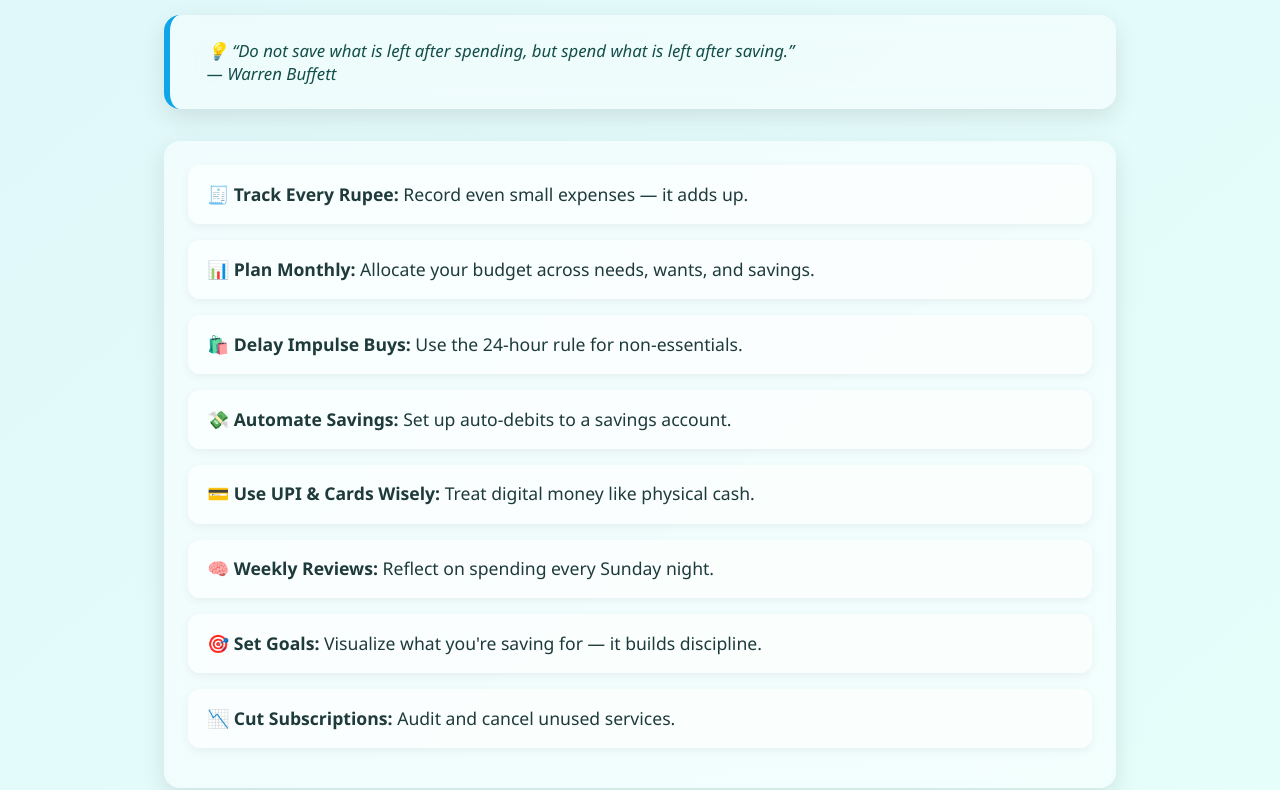
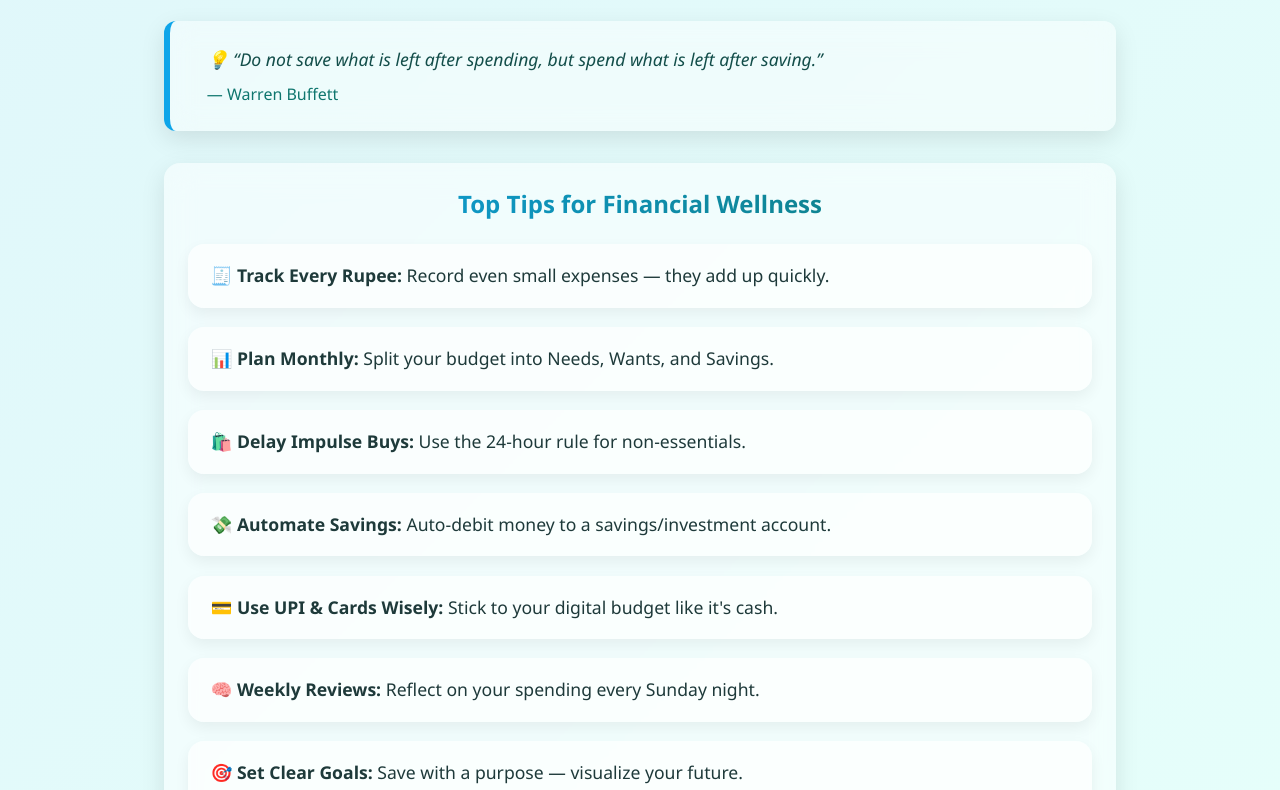
Before and after one commit to imrishu18/TrackMate_Smart_Expense_Tracker_System, a website: page public/smarttips.html in a window 1280 px wide. Shown: the part 173-963 px from the top of the page. Drawn offline with Linux system fonts and the light colour scheme.

Commit message:
Updated images

```diff
--- a/public/smarttips.html
+++ b/public/smarttips.html
@@ -18,37 +18,37 @@
   </header>
 
   <main class="container">
-    <h2 class="page-title">Smart Spending & Saving Tips</h2>
+    <h2 class="page-title"> Smart Spending & Saving Tips</h2>
 
     <!-- Inspirational Quote -->
     <section class="glass-box quote-box">
-      <p>💡 <em>“Do not save what is left after spending, but spend what is left after saving.”</em><br>— Warren Buffett</p>
+      <p>💡 <em>“Do not save what is left after spending, but spend what is left after saving.”</em><br><span class="quote-author">— Warren Buffett</span></p>
     </section>
 
-    <!-- Smart Tips List -->
+    <!-- Tips Section -->
     <section class="glass-box tips-list">
+      <h3 class="section-heading">Top Tips for Financial Wellness</h3>
       <ul>
-        <li><strong>🧾 Track Every Rupee:</strong> Record even small expenses — it adds up.</li>
-        <li><strong>📊 Plan Monthly:</strong> Allocate your budget across needs, wants, and savings.</li>
+        <li><strong>🧾 Track Every Rupee:</strong> Record even small expenses — they add up quickly.</li>
+        <li><strong>📊 Plan Monthly:</strong> Split your budget into Needs, Wants, and Savings.</li>
         <li><strong>🛍️ Delay Impulse Buys:</strong> Use the 24-hour rule for non-essentials.</li>
-        <li><strong>💸 Automate Savings:</strong> Set up auto-debits to a savings account.</li>
-        <li><strong>💳 Use UPI & Cards Wisely:</strong> Treat digital money like physical cash.</li>
-        <li><strong>🧠 Weekly Reviews:</strong> Reflect on spending every Sunday night.</li>
-        <li><strong>🎯 Set Goals:</strong> Visualize what you're saving for — it builds discipline.</li>
-        <li><strong>📉 Cut Subscriptions:</strong> Audit and cancel unused services.</li>
+        <li><strong>💸 Automate Savings:</strong> Auto-debit money to a savings/investment account.</li>
+        <li><strong>💳 Use UPI & Cards Wisely:</strong> Stick to your digital budget like it's cash.</li>
+        <li><strong>🧠 Weekly Reviews:</strong> Reflect on your spending every Sunday night.</li>
+        <li><strong>🎯 Set Clear Goals:</strong> Save with a purpose — visualize your future.</li>
+        <li><strong>📉 Cut Subscriptions:</strong> Cancel anything unused or underutilized.</li>
       </ul>
     </section>
 
     <!-- Second Quote -->
     <section class="glass-box quote-box">
-      <p>📘 <em>"A budget is telling your money where to go, instead of wondering where it went."</em><br>— Dave Ramsey</p>
+      <p>📘 <em>"A budget is telling your money where to go, instead of wondering where it went."</em><br><span class="quote-author">— Dave Ramsey</span></p>
     </section>
   </main>
 
-  <!-- JavaScript for navigation -->
   <script>
     document.getElementById("backBtn").addEventListener("click", () => {
-      window.location.href = "dashboard.html"; // adjust path if needed
+      window.location.href = "dashboard.html";
     });
   </script>
 </body>
--- a/src/css/budget.css
+++ b/src/css/budget.css
@@ -1,3 +1,4 @@
+/* Reset & Base */
 * {
   margin: 0;
   padding: 0;
@@ -6,7 +7,7 @@
 }
 
 body {
-  background: linear-gradient(135deg, #e0f7fa, #e6fffa);
+  background: linear-gradient(to bottom right, #e0f7fa, #e6fffa);
   color: #083344;
   min-height: 100vh;
 }
@@ -19,8 +20,8 @@ body {
   display: flex;
   justify-content: space-between;
   align-items: center;
+  box-shadow: 0 2px 10px rgba(0, 0, 0, 0.05);
   border-bottom: 1px solid rgba(0, 0, 0, 0.05);
-  box-shadow: 0 2px 10px rgba(0, 0, 0, 0.05);
 }
 
 .logo-container {
@@ -45,12 +46,12 @@ body {
 .back-btn {
   background: linear-gradient(to right, #0ea5e9, #0f766e);
   border: none;
-  padding: 0.4rem 1rem;
+  padding: 0.45rem 1rem;
   color: white;
   font-weight: 600;
   border-radius: 8px;
   cursor: pointer;
-  transition: all 0.3s ease;
+  transition: transform 0.3s ease, box-shadow 0.3s ease;
 }
 
 .back-btn:hover {
@@ -58,16 +59,17 @@ body {
   box-shadow: 0 4px 12px rgba(14, 165, 233, 0.3);
 }
 
-/* Main Container */
+/* Container */
 .main-container {
-  max-width: 900px;
-  margin: 2rem auto;
-  padding: 1rem;
+  max-width: 1000px;
+  margin: 2.5rem auto;
+  padding: 1.2rem;
   display: flex;
   flex-direction: column;
   gap: 2rem;
 }
 
+/* Title */
 .title {
   text-align: center;
   font-size: 2.2rem;
@@ -77,67 +79,61 @@ body {
   color: transparent;
 }
 
-/* Cards */
+/* Glass Card */
 .glass-card {
   background: rgba(255, 255, 255, 0.5);
+  backdrop-filter: blur(15px);
   border-radius: 16px;
-  backdrop-filter: blur(20px);
   padding: 2rem;
-  border: 1px solid rgba(0, 0, 0, 0.05);
-  box-shadow: 0 6px 20px rgba(0, 0, 0, 0.08);
-  transition: transform 0.2s ease, box-shadow 0.3s ease;
-}
-
-.glass-card:hover {
-  transform: translateY(-2px);
-  box-shadow: 0 10px 30px rgba(0, 0, 0, 0.12);
+  box-shadow: 0 6px 24px rgba(0, 0, 0, 0.1);
 }
 
 /* Budget Form */
 .budget-form label {
   font-weight: 600;
+  display: block;
   margin-top: 1rem;
-  display: block;
 }
 
 .budget-form input,
 .budget-form select {
   width: 100%;
   padding: 0.8rem;
+  margin-top: 0.4rem;
+  border-radius: 10px;
   border: 1px solid #cbd5e1;
-  border-radius: 10px;
-  margin-top: 0.4rem;
-  background-color: #f0fdfa;
+  background: #f0fdfa;
   color: #083344;
   transition: all 0.3s ease;
 }
 
 .budget-form input:focus,
 .budget-form select:focus {
-  border-color: #0ea5e9;
+  border: 1px solid #0ea5e9;
+  box-shadow: 0 0 0 2px rgba(14, 165, 233, 0.2);
   outline: none;
-  box-shadow: 0 0 0 2px rgba(14, 165, 233, 0.2);
 }
 
+/* Save Button */
 .save-btn {
   width: 100%;
   margin-top: 1.5rem;
   padding: 0.9rem;
   background: linear-gradient(to right, #0ea5e9, #0f766e);
   color: white;
+  font-weight: bold;
   border: none;
   border-radius: 10px;
-  font-weight: bold;
   cursor: pointer;
-  transition: 0.3s ease;
+  transition: transform 0.2s ease;
 }
 
 .save-btn:hover {
-  transform: scale(1.03);
+  transform: translateY(-1px);
   box-shadow: 0 4px 14px rgba(14, 165, 233, 0.3);
 }
 
-/* Budget List */
+/* Budget List Section */
 .list-header {
   display: flex;
   justify-content: space-between;
@@ -145,12 +141,16 @@ body {
   margin-bottom: 1rem;
 }
 
+/* ✅ Updated: Stylish Heading */
 .section-heading {
-  font-size: 1.5rem;
-  font-weight: 600;
-  color: #0f766e;
+  font-size: 1.7rem;
+  font-weight: 700;
+  background: linear-gradient(to right, #0ea5e9, #0f766e);
+  -webkit-background-clip: text;
+  color: transparent;
 }
 
+/* Clear All Button */
 .clear-all-btn {
   background: transparent;
   border: 2px solid #0ea5e9;
@@ -159,25 +159,25 @@ body {
   padding: 0.4rem 0.9rem;
   font-weight: 600;
   cursor: pointer;
-  transition: 0.3s ease;
+  transition: all 0.3s ease;
 }
 
 .clear-all-btn:hover {
-  background-color: #0ea5e9;
+  background: #0ea5e9;
   color: white;
   transform: translateY(-1px);
 }
 
+/* Budget Items */
 .budget-list {
   list-style: none;
   padding-left: 0;
-  line-height: 1.8rem;
 }
 
 .budget-list li {
   background: rgba(255, 255, 255, 0.4);
   border-radius: 10px;
-  padding: 0.7rem 1rem;
+  padding: 0.75rem 1rem;
   margin-bottom: 0.6rem;
   color: #065f46;
   font-weight: 500;
@@ -185,20 +185,36 @@ body {
   display: flex;
   justify-content: space-between;
   align-items: center;
+  transition: background 0.3s, transform 0.2s ease;
 }
 
 .budget-list li:hover {
   background: rgba(14, 165, 233, 0.1);
   transform: translateY(-2px);
 }
+
+/* ✅ Updated Icon Colors */
 .icon-actions {
   display: flex;
   gap: 0.8rem;
-  font-size: 1.1rem;
-  color: #0f766e;
+  font-size: 1.2rem;
 }
 
-.edit-icon:hover,
+.edit-icon {
+  color: #0ea5e9;
+}
+
+.edit-icon:hover {
+  color: #0369a1;
+  cursor: pointer;
+  transform: scale(1.2);
+  transition: 0.2s ease;
+}
+
+.delete-icon {
+  color: #f43f5e;
+}
+
 .delete-icon:hover {
   color: #dc2626;
   cursor: pointer;
--- a/src/css/smarttips.css
+++ b/src/css/smarttips.css
@@ -1,4 +1,4 @@
-
+/* Reset & Base */
 * {
   margin: 0;
   padding: 0;
@@ -57,24 +57,26 @@ body {
   box-shadow: 0 4px 12px rgba(14, 165, 233, 0.3);
 }
 
+/* Container */
 .container {
   max-width: 1000px;
   margin: 2.5rem auto;
   padding: 0 1.5rem;
 }
 
-/* Titles */
+/* Page Title */
 .page-title {
   text-align: center;
-  font-size: 2.2rem;
-  margin-bottom: 2rem;
+  font-size: 2.4rem;
+  margin-bottom: 2.5rem;
   background: linear-gradient(to right, #0ea5e9, #0f766e);
   -webkit-background-clip: text;
   color: transparent;
   font-weight: bold;
+  line-height: 1.2;
 }
 
-/* Glass Box */
+/* Glassmorphism Box */
 .glass-box {
   background: rgba(255, 255, 255, 0.5);
   backdrop-filter: blur(15px);
@@ -88,6 +90,17 @@ body {
   transform: translateY(-2px);
 }
 
+/* Section Heading */
+.section-heading {
+  font-size: 1.5rem;
+  margin-bottom: 1.5rem;
+  font-weight: 600;
+  text-align: center;
+  background: linear-gradient(to right, #0ea5e9, #0f766e);
+  -webkit-background-clip: text;
+  color: transparent;
+}
+
 /* Tips List */
 .tips-list ul {
   list-style: none;
@@ -96,22 +109,37 @@ body {
   line-height: 1.8;
 }
 .tips-list li {
-  background: rgba(255, 255, 255, 0.6);
-  margin-bottom: 1rem;
-  padding: 0.85rem 1.2rem;
-  border-radius: 12px;
-  box-shadow: 0 3px 10px rgba(0, 0, 0, 0.05);
+  background: rgba(255, 255, 255, 0.65);
+  margin-bottom: 1.2rem;
+  padding: 1rem 1.4rem;
+  border-radius: 16px;
+  box-shadow: 0 6px 15px rgba(0, 0, 0, 0.06);
+  transition: transform 0.2s ease;
+}
+.tips-list li:hover {
+  transform: translateY(-2px);
+  background: rgba(255, 255, 255, 0.75);
 }
 
 /* Quotes */
 .quote-box {
   font-style: italic;
-  font-size: 1.05rem;
+  font-size: 1.1rem;
   background: rgba(255, 255, 255, 0.45);
   color: #134e4a;
   border-left: 6px solid #0ea5e9;
+  border-radius: 12px;
 }
 .quote-box p {
   margin: 0;
   padding-left: 0.8rem;
+  line-height: 1.6;
 }
+
+.quote-author {
+  display: block;
+  font-size: 1rem;
+  font-style: normal;
+  margin-top: 0.5rem;
+  color: #0f766e;
+}
```
Also changed, not shown: assets/screenshots/SetMonthlyBudget.png, assets/screenshots/SmartTips.png.
